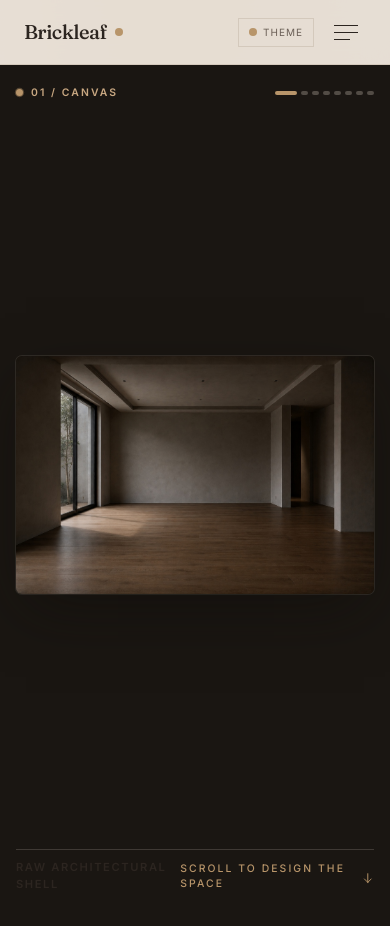
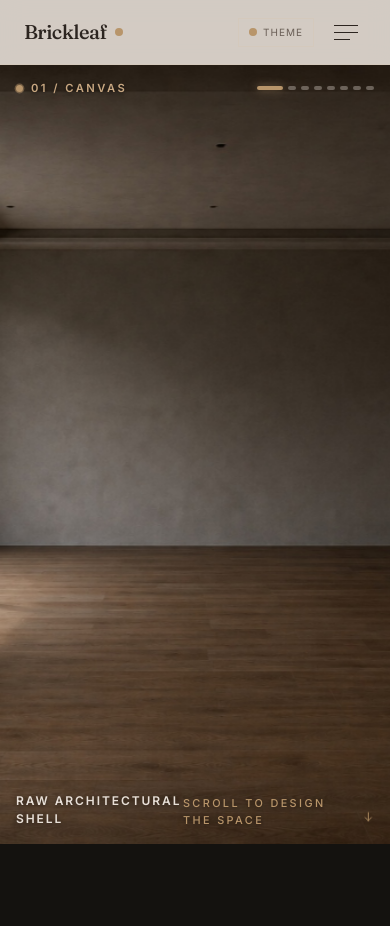
Before and after one commit to ritesh-prajan/Brickleaf, a React (Vite) app: page / in a window 390 px wide. Shown: the top 926 px of the page. Built offline with nearby package versions, Linux system fonts and the light colour scheme.

Commit message:
feat: restructure homepage — fullscreen edge-to-edge room experience, fixed header, zero card frames/margins, pure scroll timeline

```diff
--- a/src/App.jsx
+++ b/src/App.jsx
@@ -1,4 +1,4 @@
-import { BrowserRouter, Routes, Route } from 'react-router-dom'
+import { BrowserRouter, Routes, Route, useLocation } from 'react-router-dom'
 import Navbar from './components/layout/Navbar'
 import Footer from './components/layout/Footer'
 import FlowBackground from './components/ui/FlowBackground'
@@ -6,20 +6,32 @@ import Home from './pages/Home'
 import Services from './pages/Services'
 import Contact from './pages/Contact'
 
-export default function App() {
+function AppContent() {
+  const location = useLocation()
+  const isHome = location.pathname === '/'
+
   return (
-    <BrowserRouter>
-      {/* Single global gradient — fixed, sits below everything */}
+    <div className="min-h-screen flex flex-col">
+      {/* Single global background layer */}
       <FlowBackground />
       <Navbar />
-      <main>
+      <main className={`flex-1 w-full ${!isHome ? 'pt-16' : ''}`}>
         <Routes>
           <Route path="/" element={<Home />} />
           <Route path="/services" element={<Services />} />
           <Route path="/contact" element={<Contact />} />
         </Routes>
       </main>
-      <Footer />
+      {/* Footer rendered on sub-pages only — homepage is the pure immersive room experience */}
+      {!isHome && <Footer />}
+    </div>
+  )
+}
+
+export default function App() {
+  return (
+    <BrowserRouter>
+      <AppContent />
     </BrowserRouter>
   )
 }
--- a/src/components/SignatureScrollHero/SignatureScrollHero.css
+++ b/src/components/SignatureScrollHero/SignatureScrollHero.css
@@ -1,53 +1,40 @@
 /* ==========================================================================
-   SignatureScrollHero — Cinematic Crossfade Hero
-   Full-room photographic dissolve controlled by scroll position.
+   SignatureScrollHero — Fullscreen Immersive Architecture
+   The entire homepage is this scroll-driven interior transformation.
+   No cards. No outer frames. No rounded borders. Edge-to-edge photographic room.
    ========================================================================== */
 
-/* ── Tall scroll container ──────────────────────────────────────────────── */
-.ssh {
+/* ── Full page scroll container ─────────────────────────────────────────── */
+.ssh-page {
   position: relative;
-  width: 100%;
-  /* height set via inline style from SCROLL_HEIGHT constant */
-  background: #1a1612;
+  width: 100vw;
+  max-width: 100%;
+  /* Height set via inline style: SCROLL_HEIGHT (750vh) */
+  background: #14120f;
 }
 
-/* ── Sticky viewport — stays pinned while user scrolls ─────────────────── */
-.ssh__sticky {
+/* ── Sticky Fullscreen Viewport ─────────────────────────────────────────── */
+.ssh-viewport {
   position: sticky;
-  top: 0;
-  height: 100vh;
-  width: 100%;
+  top: 4rem; /* Exactly below fixed header (h-16) */
+  height: calc(100vh - 4rem);
+  width: 100vw;
+  max-width: 100%;
   overflow: hidden;
-  display: flex;
-  flex-direction: column;
-  align-items: center;
-  justify-content: space-between;
-  padding: 1.25rem 1rem 1rem;
+  display: block;
 }
 
-@media (min-width: 768px) {
-  .ssh__sticky {
-    padding: 1.5rem 2rem 1.25rem;
-  }
+/* ── Room Stage — 100% full bleed, edge to edge ─────────────────────────── */
+.ssh-stage {
+  position: absolute;
+  inset: 0;
+  width: 100%;
+  height: 100%;
+  background: #14120f;
 }
 
-/* ── Scene frame — locked camera, holds all stage images ────────────────── */
-.ssh__scene {
-  position: relative;
-  width: 100%;
-  max-width: 1300px;
-  aspect-ratio: 1024 / 682;
-  max-height: calc(100vh - 120px);
-  overflow: hidden;
-  border-radius: 10px;
-  box-shadow:
-    0 20px 60px -10px rgba(13, 11, 8, 0.5),
-    0 0 0 1px rgba(212, 201, 188, 0.12);
-  background: #1a1612;
-}
-
-/* ── Image plate — every stage occupies identical coordinates ────────────── */
-.ssh__plate {
+/* ── Photographic Plates ─────────────────────────────────────────────────── */
+.ssh-plate {
   position: absolute;
   inset: 0;
   width: 100%;
@@ -55,129 +42,139 @@
   will-change: opacity;
 }
 
-.ssh__plate img {
+.ssh-plate img {
   width: 100%;
   height: 100%;
   object-fit: cover;
-  object-position: center;
+  object-position: center center;
   display: block;
   user-select: none;
   -webkit-user-drag: none;
 }
 
-/* The first stage (empty dark) is always visible underneath as fallback */
-.ssh__plate:first-child {
-  opacity: 1;
-}
-
-/* ── HUD Header ─────────────────────────────────────────────────────────── */
-.ssh__hud-top {
-  width: 100%;
-  max-width: 1300px;
+/* ── HUD Top Overlay (Floating over upper scene) ────────────────────────── */
+.ssh-hud-top {
+  position: absolute;
+  top: 1.5rem;
+  left: 2rem;
+  right: 2rem;
   display: flex;
   align-items: center;
   justify-content: space-between;
-  flex-shrink: 0;
-  z-index: 20;
+  z-index: 25;
+  pointer-events: none;
 }
 
-.ssh__tag {
+.ssh-tag {
   display: flex;
   align-items: center;
   gap: 0.5rem;
-  font-size: 0.65rem;
-  letter-spacing: 0.2em;
+  font-size: 0.7rem;
+  letter-spacing: 0.22em;
   text-transform: uppercase;
   font-weight: 600;
   color: var(--color-sand);
   font-family: var(--font-body);
+  text-shadow: 0 1px 4px rgba(0, 0, 0, 0.6);
 }
 
-.ssh__tag-dot {
+.ssh-tag-dot {
   width: 7px;
   height: 7px;
   border-radius: 50%;
   background: var(--color-amber);
   flex-shrink: 0;
+  box-shadow: 0 0 10px var(--color-amber);
   animation: ssh-pulse 2.4s ease-in-out infinite;
 }
 
 @keyframes ssh-pulse {
-  0%, 100% { box-shadow: 0 0 0 0 rgba(184, 149, 106, 0.5); }
-  50%      { box-shadow: 0 0 0 5px transparent; }
+  0%, 100% { box-shadow: 0 0 0 0 rgba(184, 149, 106, 0.6); }
+  50%      { box-shadow: 0 0 0 6px transparent; }
 }
 
-/* Progress dots */
-.ssh__dots {
+/* Progress Dots Indicator */
+.ssh-dots {
   display: flex;
   align-items: center;
-  gap: 4px;
+  gap: 5px;
 }
 
-.ssh__dot {
+.ssh-dot {
   height: 4px;
   border-radius: 9999px;
-  background: var(--color-line);
-  opacity: 0.3;
-  transition: width 0.35s cubic-bezier(0.16, 1, 0.3, 1),
-              background 0.35s ease,
-              opacity 0.35s ease;
-  width: 7px;
+  background: rgba(232, 224, 216, 0.35);
+  transition: width 0.4s cubic-bezier(0.16, 1, 0.3, 1),
+              background 0.4s ease,
+              opacity 0.4s ease;
+  width: 8px;
 }
 
-.ssh__dot--active    { width: 22px; background: var(--color-amber); opacity: 1; }
-.ssh__dot--done      { width: 7px;  background: var(--color-sand);  opacity: 0.65; }
-
-/* ── HUD Footer ─────────────────────────────────────────────────────────── */
-.ssh__hud-bot {
-  width: 100%;
-  max-width: 1300px;
-  display: flex;
-  align-items: center;
-  justify-content: space-between;
-  flex-shrink: 0;
-  border-top: 1px solid rgba(212, 201, 188, 0.2);
-  padding-top: 0.6rem;
-  z-index: 20;
+.ssh-dot--active {
+  width: 26px;
+  background: var(--color-amber);
+  box-shadow: 0 0 8px rgba(184, 149, 106, 0.5);
 }
 
-.ssh__info {
+.ssh-dot--done {
+  width: 8px;
+  background: var(--color-sand);
+  opacity: 0.8;
+}
+
+/* ── HUD Bottom Overlay (Floating over lower scene) ─────────────────────── */
+.ssh-hud-bottom {
+  position: absolute;
+  bottom: 1.5rem;
+  left: 2rem;
+  right: 2rem;
+  display: flex;
+  align-items: flex-end;
+  justify-content: space-between;
+  z-index: 25;
+  pointer-events: none;
+}
+
+.ssh-info {
   display: flex;
   flex-direction: column;
-  gap: 1px;
+  gap: 2px;
+  text-shadow: 0 1px 6px rgba(0, 0, 0, 0.7);
 }
 
-.ssh__info-title {
-  font-size: 0.7rem;
+.ssh-info-title {
+  font-size: 0.75rem;
   text-transform: uppercase;
-  letter-spacing: 0.14em;
+  letter-spacing: 0.16em;
   font-weight: 600;
-  color: var(--color-ink);
+  color: var(--color-cream);
   font-family: var(--font-body);
 }
 
-.ssh__info-desc {
-  font-size: 0.68rem;
-  color: var(--color-ink-soft);
+.ssh-info-desc {
+  font-size: 0.72rem;
+  color: var(--color-cream);
+  opacity: 0.85;
   font-family: var(--font-body);
 }
 
-/* ── Scroll hint ────────────────────────────────────────────────────────── */
-.ssh__hint {
+/* ── Scroll Hint ────────────────────────────────────────────────────────── */
+.ssh-hint {
   display: flex;
   align-items: center;
   gap: 6px;
-  font-size: 0.65rem;
+  font-size: 0.68rem;
   text-transform: uppercase;
-  letter-spacing: 0.2em;
+  letter-spacing: 0.22em;
   color: var(--color-amber);
   font-weight: 500;
   font-family: var(--font-body);
+  text-shadow: 0 1px 6px rgba(0, 0, 0, 0.7);
   will-change: opacity;
 }
 
-.ssh__hint svg {
-  animation: ssh-bounce 1.8s ease-in-out infinite;
+.ssh-hint svg {
+  animation: ssh-bounce 2s ease-in-out infinite;
 }
 
 @keyframes ssh-bounce {
@@ -185,41 +182,63 @@
   50%      { transform: translateY(5px); }
 }
 
-/* ── Final CTA overlay ──────────────────────────────────────────────────── */
-.ssh__cta {
+/* ── Final Transformation Overlay ───────────────────────────────────────── */
+.ssh-cta-overlay {
   position: absolute;
   inset: 0;
-  z-index: 15;
+  z-index: 30;
   display: flex;
   flex-direction: column;
   align-items: center;
   justify-content: center;
   text-align: center;
   padding: 2rem;
-  background: rgba(13, 11, 8, 0.65);
-  backdrop-filter: blur(10px);
-  -webkit-backdrop-filter: blur(10px);
+  background: rgba(20, 18, 15, 0.65);
+  backdrop-filter: blur(8px);
+  -webkit-backdrop-filter: blur(8px);
   opacity: 0;
   pointer-events: none;
   will-change: opacity;
 }
 
-.ssh__cta-inner {
-  max-width: 560px;
+.ssh-cta-content {
+  max-width: 580px;
   display: flex;
   flex-direction: column;
   align-items: center;
   gap: 1.25rem;
 }
 
-/* ── Mobile ─────────────────────────────────────────────────────────────── */
+/* ── Mobile Viewport Refinements ────────────────────────────────────────── */
 @media (max-width: 640px) {
-  .ssh__scene { border-radius: 6px; }
-  .ssh__info-desc { display: none; }
+  .ssh-hud-top {
+    top: 1rem;
+    left: 1rem;
+    right: 1rem;
+  }
+  .ssh-hud-bottom {
+    bottom: 1rem;
+    left: 1rem;
+    right: 1rem;
+  }
+  .ssh-info-desc {
+    display: none;
+  }
 }
 
+/* ── Reduced Motion ─────────────────────────────────────────────────────── */
 @media (prefers-reduced-motion: reduce) {
-  .ssh__sticky { position: relative; height: auto; }
-  .ssh__plate { opacity: 0 !important; }
-  .ssh__plate:last-child { opacity: 1 !important; }
+  .ssh-page {
+    height: auto;
+  }
+  .ssh-viewport {
+    position: relative;
+    height: calc(100vh - 4rem);
+  }
+  .ssh-plate {
+    opacity: 0 !important;
+  }
+  .ssh-plate:last-child {
+    opacity: 1 !important;
+  }
 }
--- a/src/components/SignatureScrollHero/SignatureScrollHero.jsx
+++ b/src/components/SignatureScrollHero/SignatureScrollHero.jsx
@@ -13,24 +13,12 @@ if (typeof window !== 'undefined') {
 }
 
 /**
- * SignatureScrollHero — Luxury Crossfade
+ * SignatureScrollHero — Fullscreen Homepage Experience
  *
- * ARCHITECTURE:
- *   8 identical-sized complete-room images stacked at the same position.
- *   Stage 1 (empty dark) starts at opacity 1 — always visible at the bottom.
- *   Each subsequent stage fades IN from 0 → 1 on top of the previous.
- *   No image ever fades OUT. It stays at opacity 1, covered by the next.
- *
- * GUARANTEE:
- *   At every scroll position, a fully-opaque room image is visible.
- *   The page background is NEVER exposed.
- *   The room NEVER darkens between stages.
- *   The architecture remains pixel-locked.
- *
- * PERFORMANCE:
- *   One GSAP ScrollTrigger timeline. No React state per scroll frame.
- *   GSAP sets opacity directly on DOM elements.
- *   Only the HUD step index uses React state (updated only when it changes).
+ * The ENTIRE homepage is this scroll-driven interior transformation.
+ * 8 full-bleed photorealistic room images stacked edge-to-edge.
+ * Fixed header above, full-screen room filling the viewport.
+ * Zero cards, zero outer borders, zero dark gaps.
  */
 export default function SignatureScrollHero() {
   const navigate = useNavigate()
@@ -47,7 +35,7 @@ export default function SignatureScrollHero() {
   useEffect(() => {
     let loaded = 0
     const total = STAGES.length
-    const fallback = setTimeout(() => setIsLoaded(true), 5000)
+    const fallback = setTimeout(() => setIsLoaded(true), 4000)
 
     STAGES.forEach((stage, i) => {
       const img = new Image()
@@ -74,27 +62,26 @@ export default function SignatureScrollHero() {
     if (!section || plates.length === 0) return
 
     const ctx = gsap.context(() => {
-      // ── Initial state: Stage 1 visible, all others invisible ──────────
+      // ── Initial state: Stage 1 visible (opacity 1), all others invisible
       plates.forEach((plate, i) => {
         gsap.set(plate, { opacity: i === 0 ? 1 : 0 })
       })
       gsap.set(ctaRef.current, { opacity: 0, pointerEvents: 'none' })
 
-      // ── Master timeline driven by scroll ──────────────────────────────
+      // ── Master timeline driven strictly by scroll ─────────────────────
       const tl = gsap.timeline({
         scrollTrigger: {
           trigger: section,
           start: 'top top',
           end: 'bottom bottom',
-          scrub: 0.8,  // slight cinematic lag for premium feel
+          scrub: 0.8, // Smooth cinematic scrub
           onUpdate(self) {
             const p = self.progress
-            // Determine dominant stage for HUD display
+            // Determine active stage for HUD
             let step = 0
             for (let i = REVEALS.length - 1; i >= 0; i--) {
               const reveal = REVEALS[i]
               if (reveal === null) { if (i === 0) step = 0; continue }
-              // Stage is dominant once its reveal is past the midpoint
               const mid = (reveal[0] + reveal[1]) / 2
               if (p >= mid) { step = i; break }
             }
@@ -103,10 +90,9 @@ export default function SignatureScrollHero() {
         },
       })
 
-      // ── Build reveal tweens ───────────────────────────────────────────
-      // Each image ONLY fades IN. Never fades out. This is the key.
+      // ── Build progressive reveal tweens (0 → 1) ───────────────────────
       REVEALS.forEach((reveal, i) => {
-        if (reveal === null) return  // Stage 1 — always visible
+        if (reveal === null) return // Stage 1 is permanent base
         const plate = plates[i]
         if (!plate) return
 
@@ -116,18 +102,18 @@ export default function SignatureScrollHero() {
         tl.to(plate, {
           opacity: 1,
           duration: duration,
-          ease: 'power2.inOut',   // smooth luxury ease — starts imperceptibly
+          ease: 'power2.inOut',
         }, start)
       })
 
-      // ── Scroll hint fades out as user begins scrolling ────────────────
+      // ── Scroll hint fades out early on scroll ─────────────────────────
       tl.to(hintRef.current, {
         opacity: 0,
         duration: 0.04,
         ease: 'power1.out',
       }, 0.02)
 
-      // ── CTA fades in at the very end ──────────────────────────────────
+      // ── Final CTA overlay emerges at the very end ─────────────────────
       tl.to(ctaRef.current, {
         opacity: 1,
         pointerEvents: 'auto',
@@ -140,57 +126,46 @@ export default function SignatureScrollHero() {
     return () => ctx.revert()
   }, [isLoaded])
 
-  // ── Render ────────────────────────────────────────────────────────────
   const currentStage = STAGES[activeStep]
 
   return (
-    <section
+    <div
       ref={sectionRef}
-      className="ssh"
+      className="ssh-page"
       style={{ height: SCROLL_HEIGHT }}
-      aria-label="Scroll-driven interior transformation"
+      aria-label="Immersive full-screen interior transformation"
     >
-      <div className="ssh__sticky">
+      {/* ── Sticky Fullscreen Viewport Beneath Fixed Header ─────────────── */}
+      <div className="ssh-viewport">
 
-        {/* ── HUD Top ─────────────────────────────────────────────────── */}
-        <header className="ssh__hud-top">
-          <div className="ssh__tag">
-            <span className="ssh__tag-dot" />
+        {/* ── Floating HUD Header (Upper Overlay) ───────────────────────── */}
+        <div className="ssh-hud-top">
+          <div className="ssh-tag">
+            <span className="ssh-tag-dot" />
             {currentStage.tag}
           </div>
-          <div className="ssh__dots" aria-label="Transformation progress">
+
+          <div className="ssh-dots" aria-label="Transformation progress">
             {STAGES.map((s, i) => (
               <span
                 key={s.id}
-                className={`ssh__dot ${
-                  i === activeStep ? 'ssh__dot--active' :
-                  i < activeStep  ? 'ssh__dot--done' : ''
+                className={`ssh-dot ${
+                  i === activeStep ? 'ssh-dot--active' :
+                  i < activeStep  ? 'ssh-dot--done' : ''
                 }`}
                 title={s.title}
               />
             ))}
           </div>
-        </header>
+        </div>
 
-        {/* ── Scene — stacked image plates ────────────────────────────── */}
-        <div className="ssh__scene">
-          {/*
-            Image stacking order:
-            Stage 1 at the bottom (z-index 1) — always opacity 1.
-            Stage 2 above it (z-index 2) — fades in over Stage 1.
-            Stage 3 above that (z-index 3) — fades in over Stage 2.
-            ...
-            Stage 8 on top (z-index 8) — fades in last.
-
-            At any point: the highest fully-opaque image is the visible room.
-            Lower images are harmlessly hidden beneath.
-            The dark background is NEVER exposed.
-          */}
+        {/* ── Fullscreen Room Stage ─────────────────────────────────────── */}
+        <div className="ssh-stage">
           {STAGES.map((stage, i) => (
             <div
               key={stage.id}
               ref={(el) => (plateRefs.current[i] = el)}
-              className="ssh__plate"
+              className="ssh-plate"
               style={{ zIndex: i + 1 }}
             >
               <img
@@ -202,18 +177,17 @@ export default function SignatureScrollHero() {
             </div>
           ))}
 
-          {/* ── CTA overlay — appears at 96%+ scroll ──────────────────── */}
-          <div ref={ctaRef} className="ssh__cta">
-            <div className="ssh__cta-inner">
+          {/* ── Final Transformation Call-to-Action Overlay ────────────── */}
+          <div ref={ctaRef} className="ssh-cta-overlay">
+            <div className="ssh-cta-content">
               <Eyebrow className="text-sand">[ Brickleaf Interior Studio ]</Eyebrow>
               <h1 className="font-display text-4xl sm:text-5xl md:text-6xl text-cream font-light leading-tight">
                 Crafting Timeless Architectural Sanctuary
               </h1>
-              <p className="text-cream/75 text-sm sm:text-base max-w-md leading-relaxed font-body">
-                From empty canvas to warm, curated interior.
-                Brickleaf designs spaces that resonate with warmth and purpose.
+              <p className="text-cream/80 text-sm sm:text-base max-w-md leading-relaxed font-body">
+                From empty architectural canvas to bespoke material curation. Brickleaf designs spaces that resonate with warmth and permanence.
               </p>
-              <div className="flex flex-wrap gap-4 justify-center">
+              <div className="flex flex-wrap gap-4 justify-center pt-2">
                 <Button variant="primary" onClick={() => navigate('/services')}>
                   Explore Services
                 </Button>
@@ -229,22 +203,22 @@ export default function SignatureScrollHero() {
           </div>
         </div>
 
-        {/* ── HUD Bottom ──────────────────────────────────────────────── */}
-        <footer className="ssh__hud-bot">
-          <div className="ssh__info">
-            <span className="ssh__info-title">{currentStage.title}</span>
-            <span className="ssh__info-desc">{currentStage.desc}</span>
+        {/* ── Floating HUD Footer (Lower Overlay) ───────────────────────── */}
+        <div className="ssh-hud-bottom">
+          <div className="ssh-info">
+            <span className="ssh-info-title">{currentStage.title}</span>
+            <span className="ssh-info-desc">{currentStage.desc}</span>
           </div>
 
-          <div ref={hintRef} className="ssh__hint">
+          <div ref={hintRef} className="ssh-hint">
             <span>Scroll to design the space</span>
             <svg width="14" height="14" fill="none" stroke="currentColor" strokeWidth="2" viewBox="0 0 24 24">
               <path strokeLinecap="round" strokeLinejoin="round" d="M19 14l-7 7m0 0l-7-7m7 7V3" />
             </svg>
           </div>
-        </footer>
+        </div>
 
       </div>
-    </section>
+    </div>
   )
 }
--- a/src/components/SignatureScrollHero/constants.js
+++ b/src/components/SignatureScrollHero/constants.js
@@ -1,18 +1,9 @@
 /**
  * SignatureScrollHero — Constants
  *
- * 8 complete full-room photographs. Each fades IN over the previous.
- * No image ever fades OUT. The stack always has a fully opaque room underneath.
- * This guarantees zero dark frames, zero gaps, zero background bleed.
- *
- * TIMELINE DESIGN:
- *   Each stage has a REVEAL window (when the next image gradually appears)
- *   and an implicit HOLD (the gap between reveals where nothing changes).
- *
- *   HOLD → REVEAL → HOLD → REVEAL → HOLD ...
- *
- *   The holds create the luxury pacing.
- *   The reveals are intentionally slow.
+ * 8 complete full-room photographs.
+ * The entire homepage IS this scroll transformation.
+ * Zero dark gaps. Each image plate fades in over the previous and stays opaque.
  */
 
 export const STAGES = [
@@ -83,40 +74,23 @@ export const STAGES = [
 ]
 
 /**
- * REVEAL TIMELINE
+ * REVEAL TIMELINE (Normalized 0.0 -> 1.0)
  *
- * Each entry defines when that stage's image begins and finishes fading in.
- * Stage 1 is always visible (opacity 1, the permanent base).
- * Stages 2–8 fade from opacity 0 → 1 during their reveal window.
- * NO image ever fades OUT. It stays opaque and gets covered by the next.
- *
- * Format: [revealStart, revealEnd]
- *
- * The gaps between revealEnd of one stage and revealStart of the next
- * are the HOLD periods where nothing changes — the luxury breathing room.
+ * Each stage fades in gently and stays opaque.
+ * Generous holds between reveals create an expansive, luxurious rhythm.
  */
 export const REVEALS = [
-  // Stage 1: always visible — no reveal needed
-  null,
-  // Stage 2: empty bright — first reveal, slow
-  [0.06, 0.18],
-  // Stage 3: rug — hold, then reveal
-  [0.24, 0.36],
-  // Stage 4: sofa
-  [0.40, 0.52],
-  // Stage 5: chairs + table
-  [0.56, 0.66],
-  // Stage 6: decor + plant
-  [0.70, 0.80],
-  // Stage 7: pendant off
-  [0.83, 0.90],
-  // Stage 8: pendant on — the luxury lighting moment, extra slow
-  [0.92, 1.00],
+  null,          // Stage 1: always visible (opacity 1)
+  [0.06, 0.18],  // Stage 2: empty bright
+  [0.24, 0.36],  // Stage 3: rug
+  [0.40, 0.52],  // Stage 4: sofa
+  [0.56, 0.66],  // Stage 5: chairs + table
+  [0.70, 0.80],  // Stage 6: decor + plant
+  [0.83, 0.90],  // Stage 7: pendant off
+  [0.92, 1.00],  // Stage 8: pendant on (warm final payoff)
 ]
 
 /**
- * Total scroll height multiplier.
- * Higher = slower, more luxurious pacing.
- * 600vh gives approximately 5 full viewport heights of scroll travel.
+ * Full page scroll distance for the cinematic experience
  */
-export const SCROLL_HEIGHT = '600vh'
+export const SCROLL_HEIGHT = '750vh'
--- a/src/components/layout/Navbar.jsx
+++ b/src/components/layout/Navbar.jsx
@@ -18,7 +18,7 @@ export default function Navbar() {
   const { theme, themes, setTheme } = useTheme()
 
   return (
-    <header className="sticky top-0 z-50 bg-cream/90 backdrop-blur-md border-b border-line">
+    <header className="fixed top-0 left-0 right-0 z-50 bg-cream/90 backdrop-blur-md border-b border-line">
       <nav
         className="max-w-7xl mx-auto px-6 h-16 flex items-center justify-between gap-4"
         aria-label="Main navigation"
```
Also changed, not shown: src/pages/Home.jsx (+6 -60 lines).
